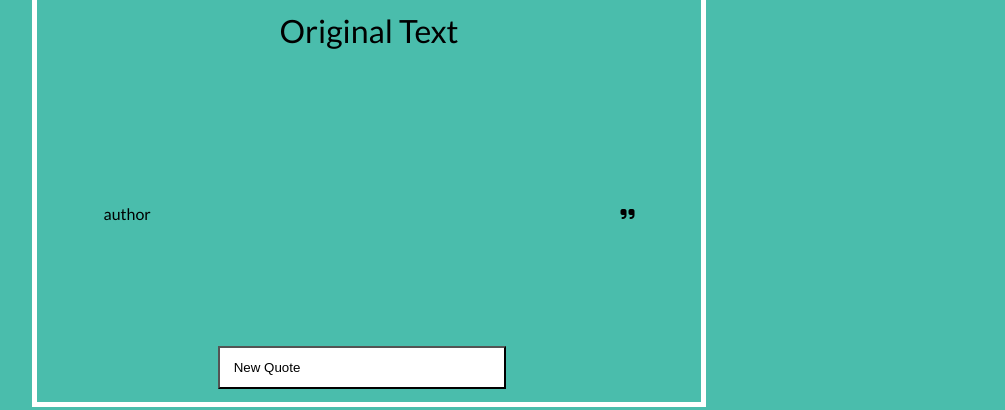
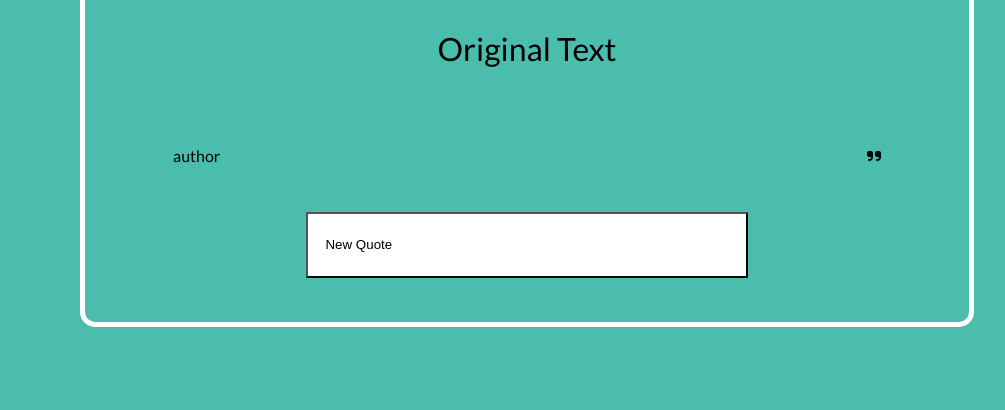
Before and after one commit to Sandbagger/Random-Quote-Generator-, a plain HTML site: page rqg.html in a window 1280 px wide. Shown: the part 406-816 px from the top of the page, without its empty margins (113-1118 px from the left). Drawn offline with Linux system fonts and the light colour scheme.

Commit message:
New interface. To do: -resize quote -button text -author text

```diff
--- a/rqg.css
+++ b/rqg.css
@@ -9,7 +9,7 @@ body {
 	justify-content: center;
 	align-items: center;
 	height: 100vh;
-	width: 75%;
+	width: 100%;
 
 }
 
@@ -20,8 +20,12 @@ body {
   justify-content: center;
   flex-direction: column;
   width: 70%;
-  height: 100%;
+  height: 80%;
   border: 5px solid white;
+  border-radius: 15px;
+  overflow: scroll;
+  overflow-y: auto;
+  overflow-x: auto;
 }
 
 #title {
@@ -41,18 +45,26 @@ display: flex;
 
 
 #new-quote {
-	height: 6rem;
-	width: 18rem;
+	height: 25%;
+	width: 50%;
 	background-color: white;
 	display: flex;
 	justify-content: flex-start;
 	align-items: center;
-	padding-left: 1em;
-	margin-right: 1em;
-	margin-bottom: 1em;
+	padding: 2% 2% 2% 2%;
+	margin-bottom: 5%;
 	transition: background-color 0.5s ease;
+}
+
+header {
+	padding-top: 10%;
 }
 
 blockquote {
 	font-size: 2rem;
 }
+
+p {
+	font-size: 1rem;
+	text-emphasis: ;
+}
```
